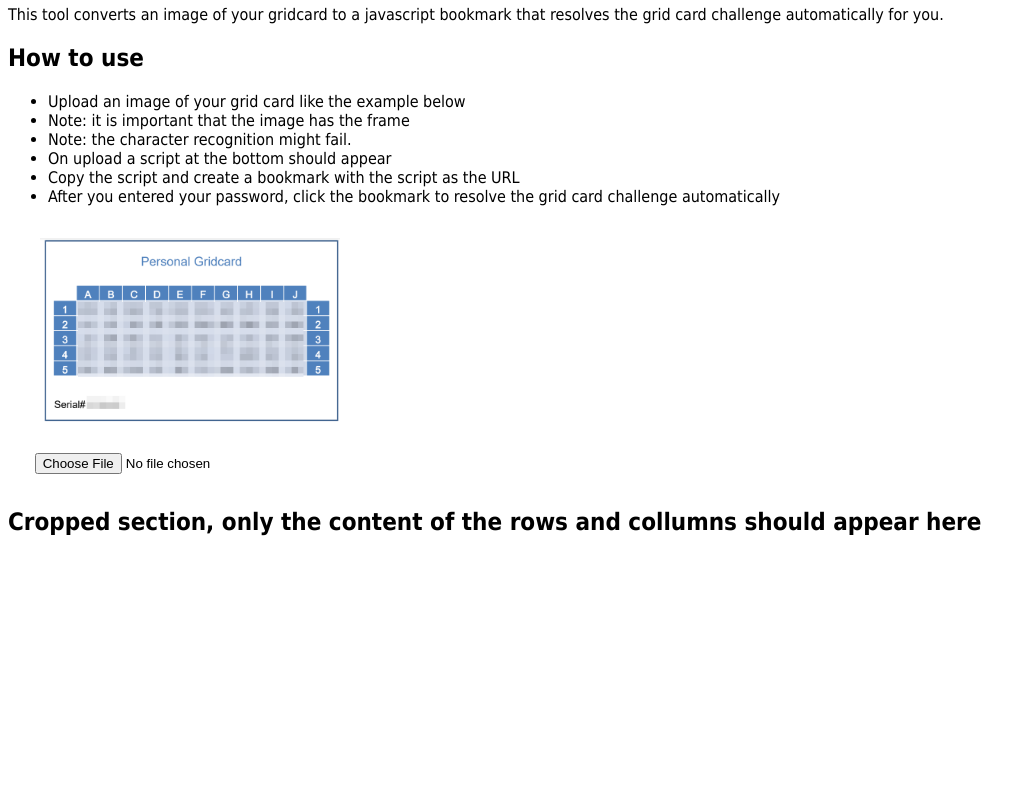
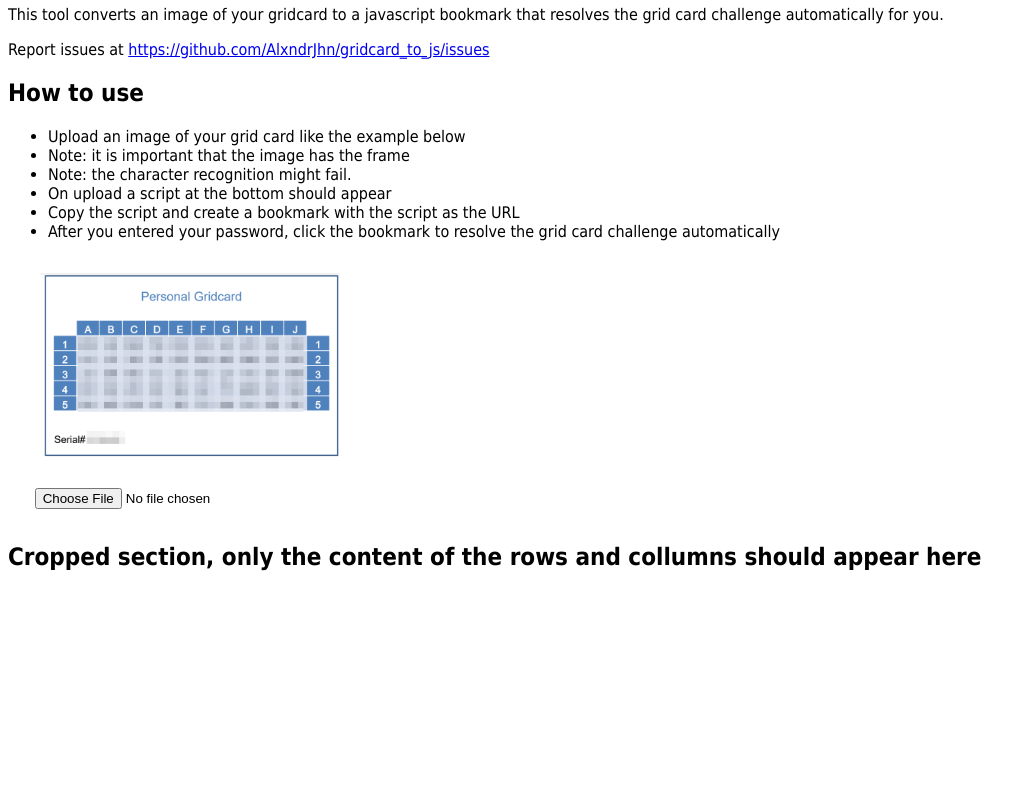
Before and after one commit to AlxndrJhn/gridcard_to_js, a plain HTML site: page index.html in a window 1280 px wide. Shown: the part 62-852 px from the top of the page, without its empty margins (0-1035 px from the left). Drawn offline with Linux system fonts and the light colour scheme; a script that the page names is missing.

Commit message:
feat: report issues link

```diff
--- a/index.html
+++ b/index.html
@@ -11,6 +11,12 @@
     <p>
       This tool converts an image of your gridcard to a javascript bookmark that
       resolves the grid card challenge automatically for you.
+    </p>
+    <p>
+      Report issues at
+      <a href="https://github.com/AlxndrJhn/gridcard_to_js/issues"
+        >https://github.com/AlxndrJhn/gridcard_to_js/issues</a
+      >
     </p>
     <h2>How to use</h2>
     <ul>
```
